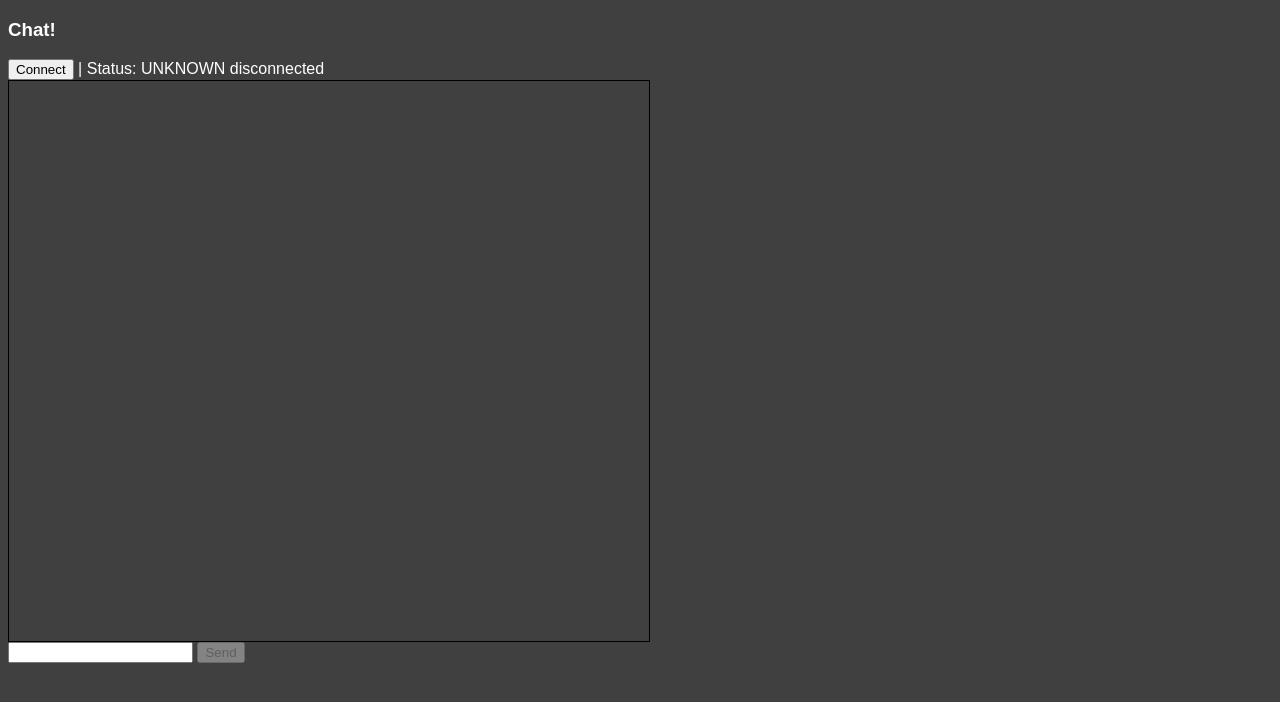
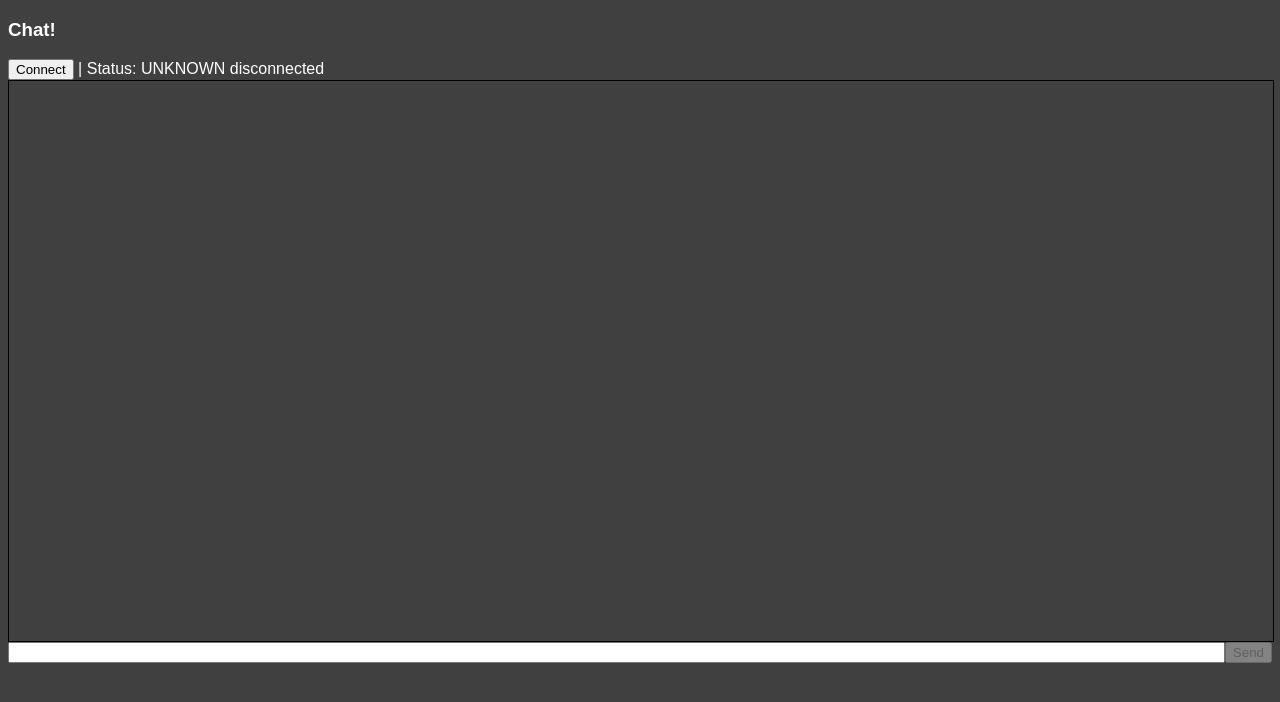
Before and after one commit to antihutka/websob, a Python web app: template aiohttpdemo_chat/templates/index.html in a window 1280 px wide. Shown: the top 702 px of the page. Run offline with Jinja, Linux system fonts and the light colour scheme; the template is opened without the code that fills it, so the values that code supplies are empty; some libraries are stand-ins or nearby versions.

Commit message:
Expand input box horizontally

```diff
--- a/aiohttpdemo_chat/templates/index.html
+++ b/aiohttpdemo_chat/templates/index.html
@@ -167,11 +167,13 @@
       <span id="status">disconnected</span>
     </div>
     <div id="log"
-         style="width:40em;height:35em;overflow:auto;border:1px solid black">
+         style="width:100%;height:35em;overflow:auto;border:1px solid black">
     </div>
     <form id="chatform" onsubmit="return false;">
-      <input id="text" type="text" />
-      <input id="send" type="button" value="Send" disabled/>
+        <input style="float: right" id="send" type="button" value="Send" disabled/>
+        <div style="overflow: hidden; padding-right: .5em;">
+          <input style="width: 100%" id="text" type="text" />
+        </div>
     </form>
   </body>
 </html>
```
